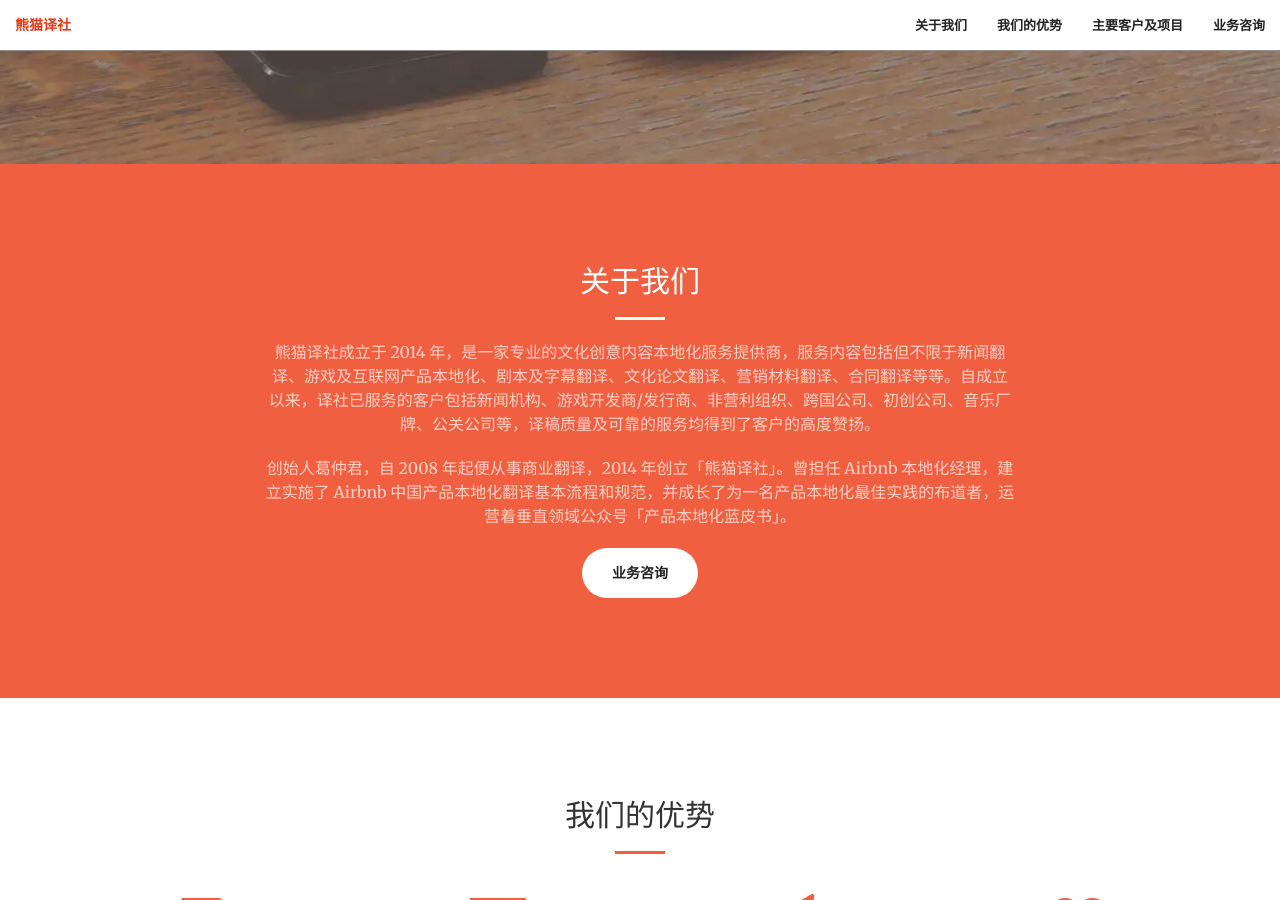
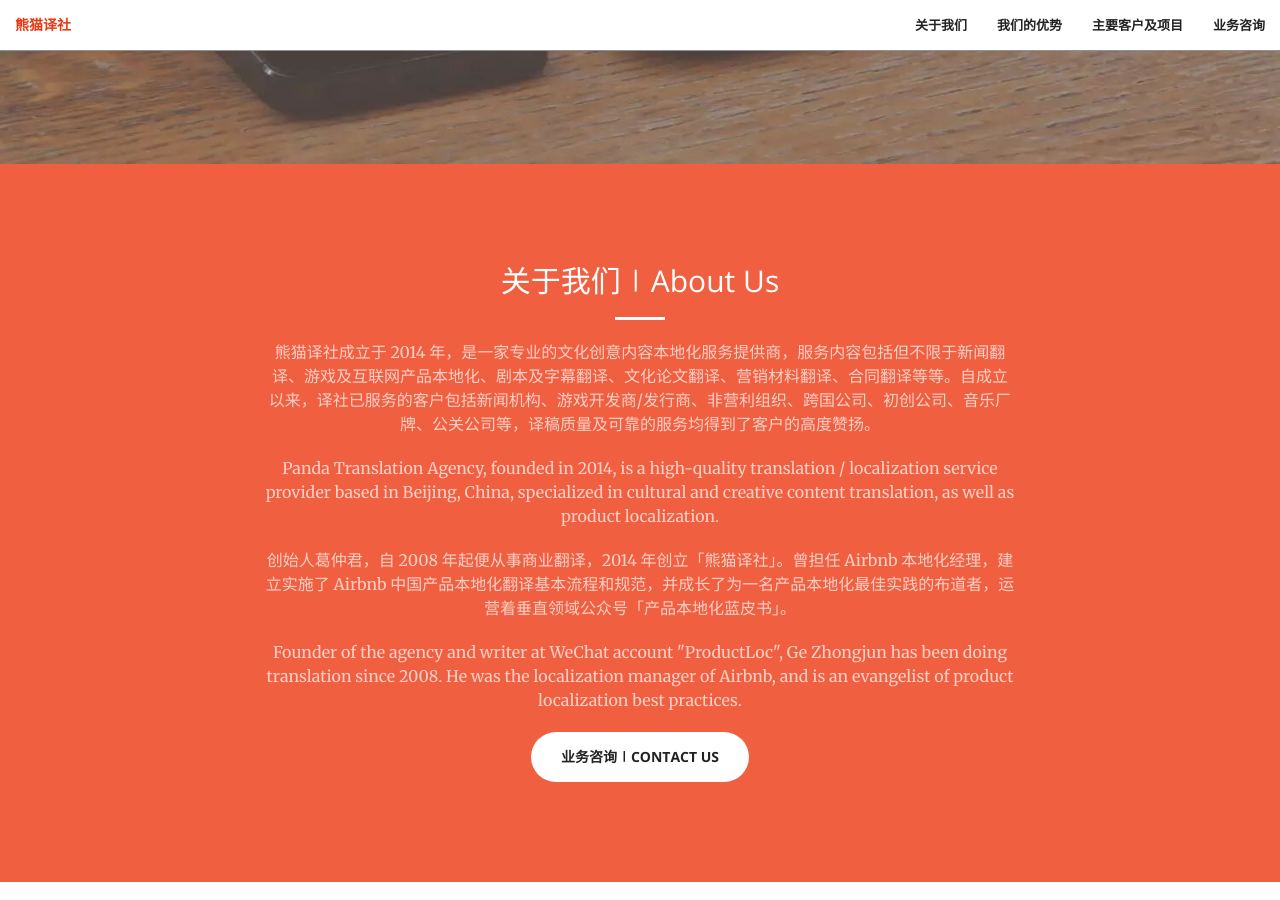
Before and after one commit to shog86/ptranslation.github.io, a Jekyll site: the page built from index.html, in a window 1280 px wide and 900 px high, scrolled down 736 px. Built offline with Jekyll 4.4.1, drawn with Linux system fonts in a browser that asks for light colours.

Commit message:
Update call-to-action.html

```diff
--- a/_includes/call-to-action.html
+++ b/_includes/call-to-action.html
@@ -2,12 +2,14 @@
     <div class="container">
         <div class="row">
             <div class="col-lg-8 col-lg-offset-2 text-center">
-                <h2 class="section-heading">关于我们</h2>
+                <h2 class="section-heading">关于我们∣About Us</h2>
                 <hr class="light">
                 <p class="text-faded">熊猫译社成立于 2014 年，是一家专业的文化创意内容本地化服务提供商，服务内容包括但不限于新闻翻译、游戏及互联网产品本地化、剧本及字幕翻译、文化论文翻译、营销材料翻译、合同翻译等等。自成立以来，译社已服务的客户包括新闻机构、游戏开发商/发行商、非营利组织、跨国公司、初创公司、音乐厂牌、公关公司等，译稿质量及可靠的服务均得到了客户的高度赞扬。</p>
+                <p class="text-faded">Panda Translation Agency, founded in 2014, is a high-quality translation / localization service provider based in Beijing, China, specialized in cultural and creative content translation, as well as product localization. </p>
                 <p class="text-faded">创始人葛仲君，自 2008 年起便从事商业翻译，2014 年创立「熊猫译社」。曾担任 Airbnb 本地化经理，建立实施了 Airbnb 中国产品本地化翻译基本流程和规范，并成长了为一名产品本地化最佳实践的布道者，运营着垂直领域公众号「产品本地化蓝皮书」。</p>
+                <p class="text-faded">Founder of the agency and writer at WeChat account "ProductLoc", Ge Zhongjun has been doing translation since 2008. He was the localization manager of Airbnb, and is an evangelist of product localization best practices.</p>
 
-                <a class="btn btn-default btn-xl page-scroll" href="#contact">业务咨询</a>
+                <a class="btn btn-default btn-xl page-scroll" href="#contact">业务咨询∣Contact Us</a>
             </div>
         </div>
     </div>
```
